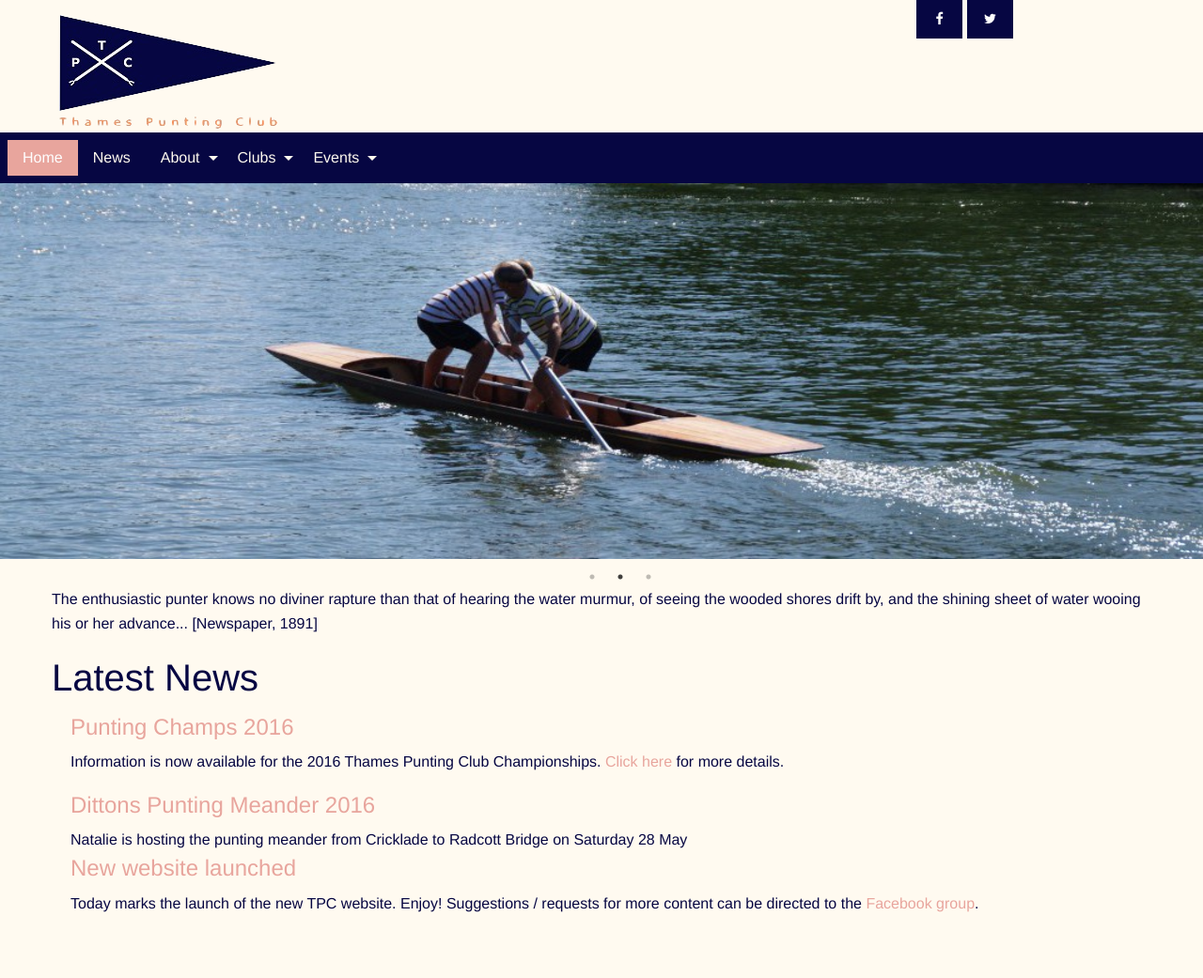
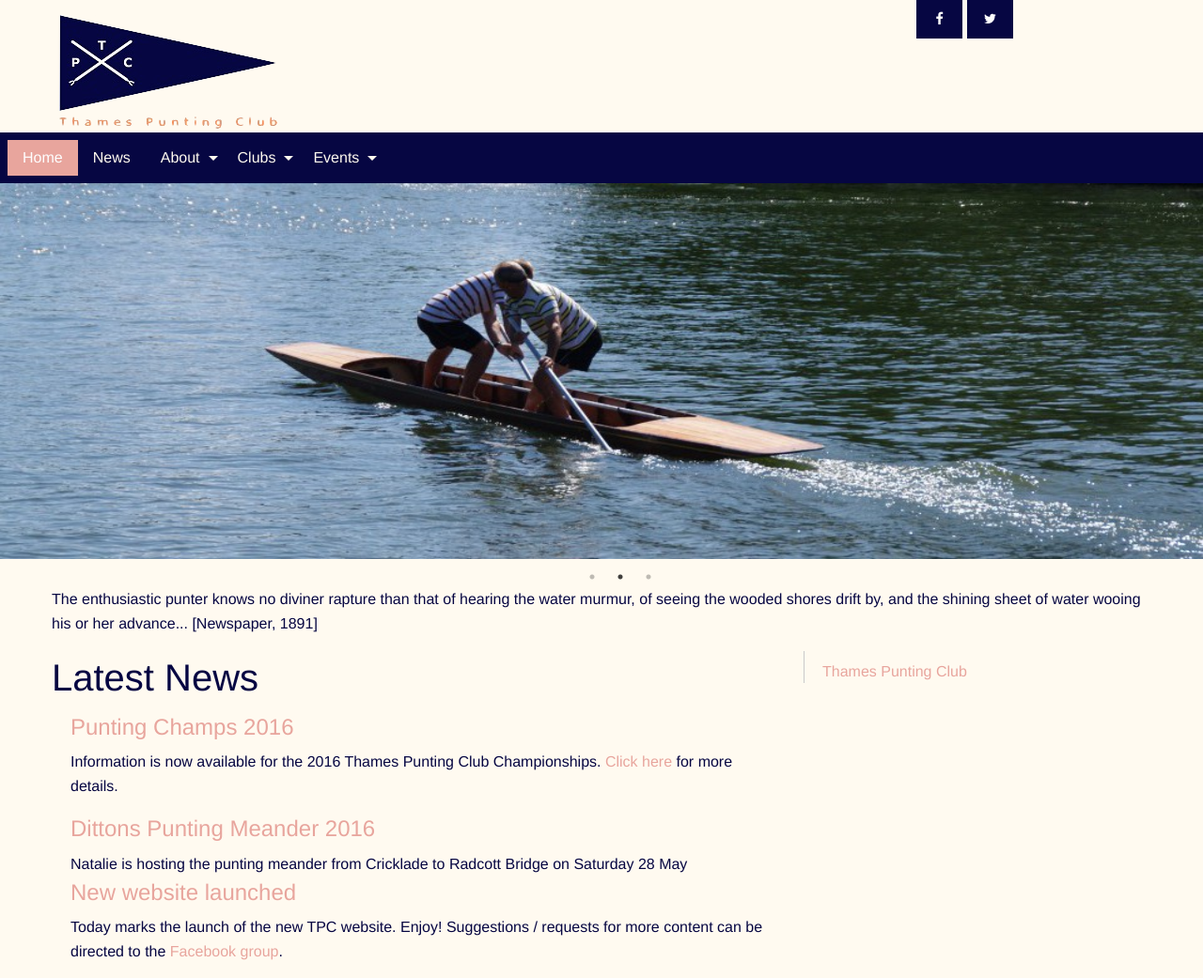
Before and after one commit to mrpsharp/thames-punting-club, a Jekyll site: the page built from index.html, in a window 1280 px wide. Shown: the whole page at 94% size. Built offline with Jekyll 4.4.1, drawn with Linux system fonts in a browser that asks for light colours; nearby versions of some CDN libraries; before the commit the page ends 990 px from its top, so only the background shows below that.

Commit message:
Added facebook to front page

```diff
--- a/index.html
+++ b/index.html
@@ -11,7 +11,8 @@
   <p>The enthusiastic punter knows no diviner rapture than that of hearing the water murmur, of seeing the wooded shores drift by, and the shining sheet of water wooing his or her advance... [Newspaper, 1891]</p>
 </div>
 
-<div class="row column">
+<div class="row">
+  <div class="column large-8">
     <h2>Latest News</h2>
     <div class="post-list">
       <ul>
@@ -24,3 +25,15 @@
       </ul>
     </div>
   </div>
+  <div class="column large-4">
+    <div id="fb-root"></div>
+<script>(function(d, s, id) {
+  var js, fjs = d.getElementsByTagName(s)[0];
+  if (d.getElementById(id)) return;
+  js = d.createElement(s); js.id = id;
+  js.src = "//connect.facebook.net/en_GB/sdk.js#xfbml=1&version=v2.6";
+  fjs.parentNode.insertBefore(js, fjs);
+}(document, 'script', 'facebook-jssdk'));</script>
+<div class="fb-page" data-href="https://www.facebook.com/Thames-Punting-Club-306282322727882/" data-tabs="timeline, events" data-small-header="false" data-adapt-container-width="true" data-hide-cover="false" data-show-facepile="false"><blockquote cite="https://www.facebook.com/Thames-Punting-Club-306282322727882/" class="fb-xfbml-parse-ignore"><a href="https://www.facebook.com/Thames-Punting-Club-306282322727882/">Thames Punting Club</a></blockquote></div>
+  </div>
+</div>
```
Lines whose indentation alone changed are shown as unchanged.
